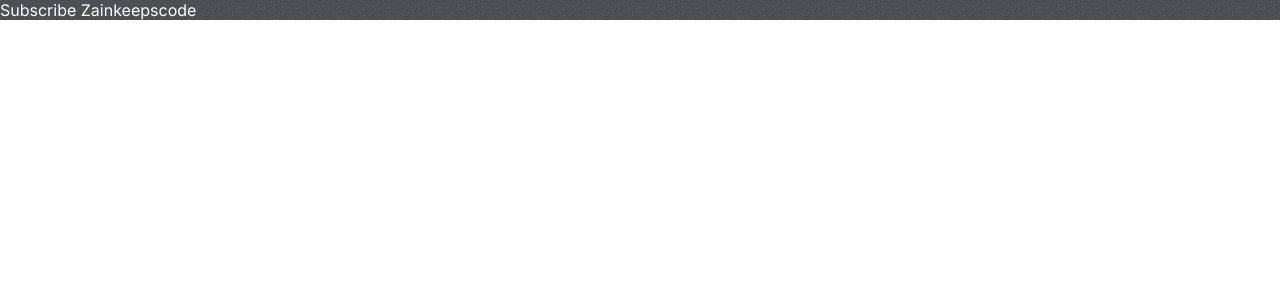
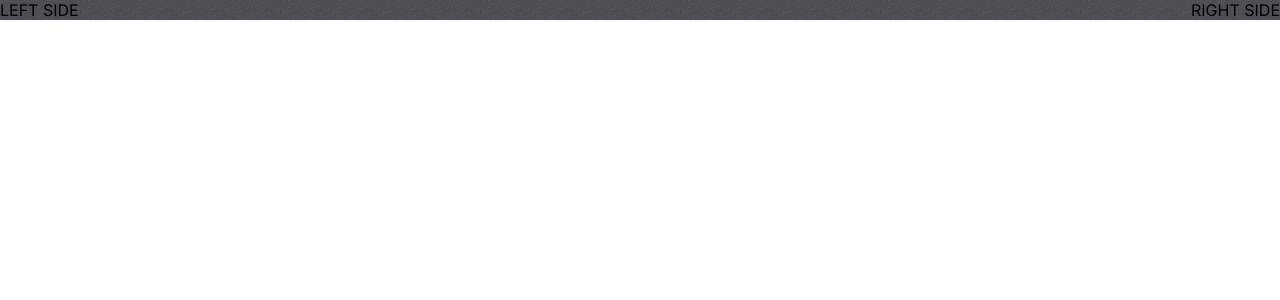
Before and after one commit to yonatanski/FitClub-Web, a React (Create React App) app: page / in a window 1280 px wide. Shown: the top 300 px of the page. Built offline with nearby package versions, Linux system fonts and the light colour scheme.

Commit message:
Hero Component created

```diff
--- a/src/App.js
+++ b/src/App.js
@@ -1,10 +1,11 @@
-import './App.css';
+import "./App.css"
+import Hero from "./components/Hero/Hero"
 function App() {
   return (
     <div className="App">
-          <span style={{color: 'white'}}>Subscribe Zainkeepscode</span>
+      <Hero />
     </div>
-  );
+  )
 }
 
-export default App;
+export default App
--- /dev/null
+++ b/src/components/Hero/Hero.css
@@ -0,0 +1,4 @@
+.hero{
+    display: flex;
+    justify-content: space-between;
+}
--- /dev/null
+++ b/src/components/Hero/Hero.jsx
@@ -0,0 +1,13 @@
+import React from "react"
+import "./Hero.css"
+
+const Hero = () => {
+  return (
+    <div className="hero">
+      <div className="hero__leftH">LEFT SIDE</div>
+      <div className="hero__rightH">RIGHT SIDE</div>
+    </div>
+  )
+}
+
+export default Hero
```
